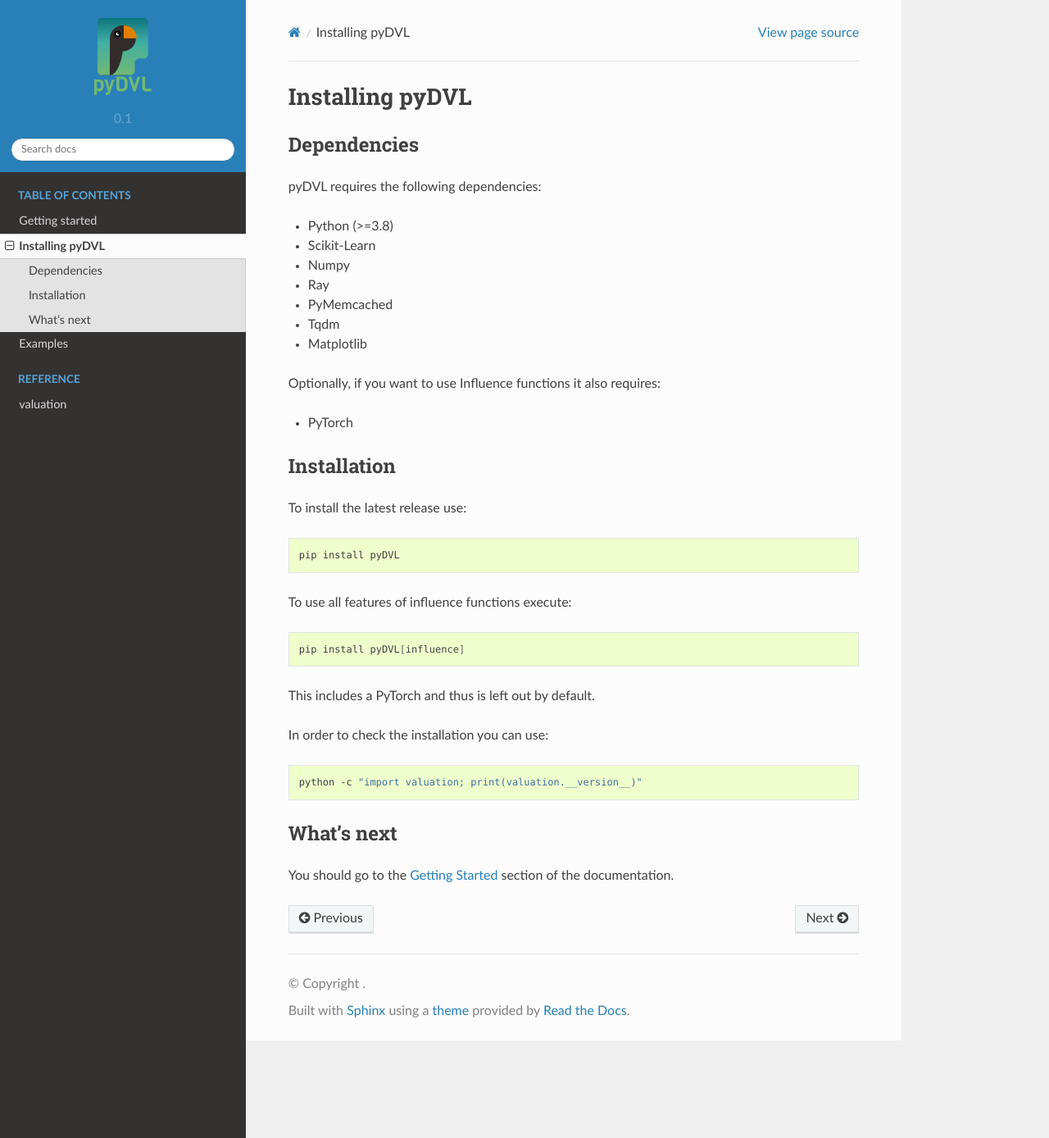
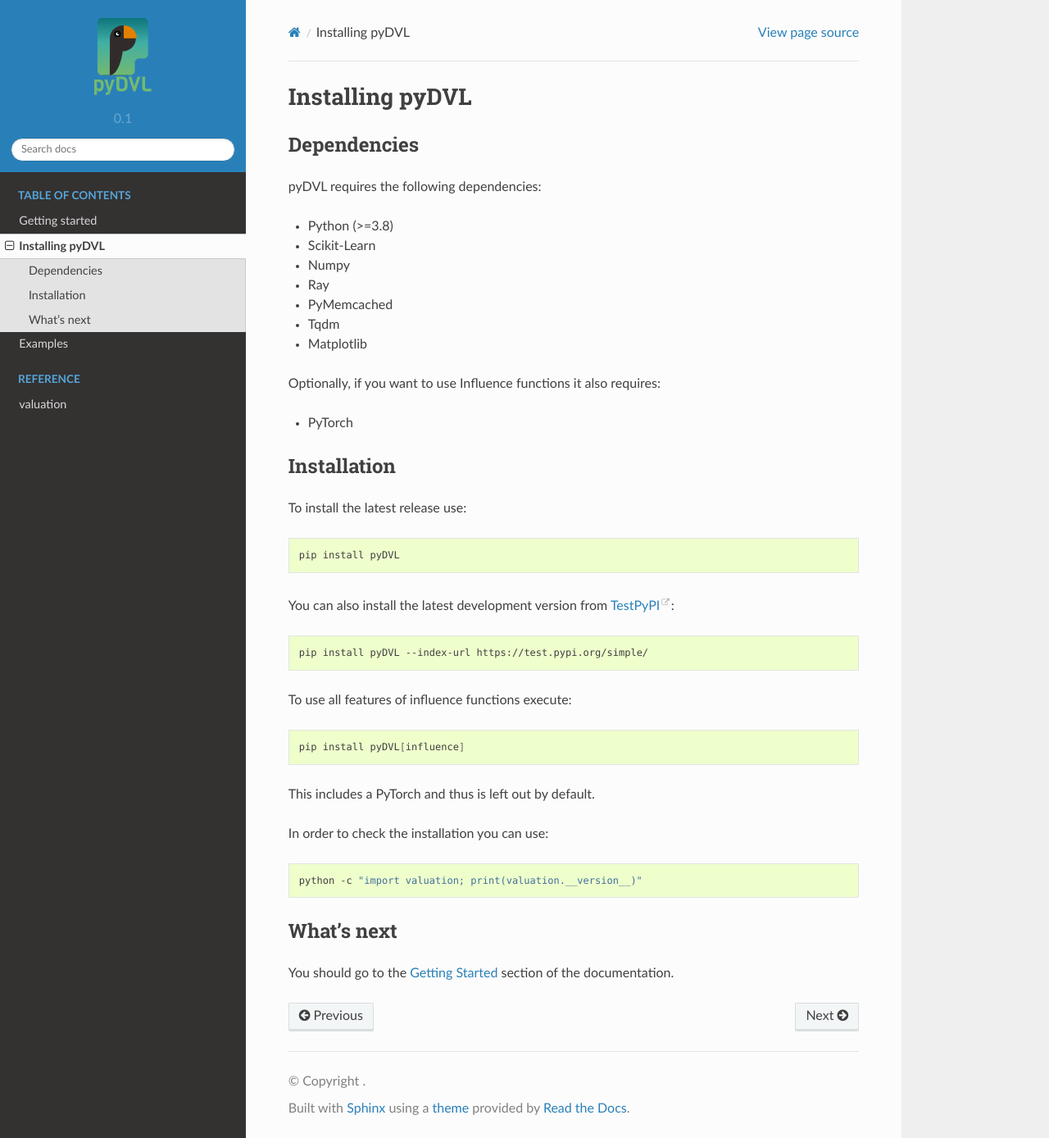
Before and after one commit to mdbenito/pyDVL, a Sphinx documentation site: the page built from docs/install.rst, in a window 1280 px wide and 1388 px high. Shown: the whole window at 82% size. Built offline with Sphinx 7.4.7 and the Read the Docs theme 2.0.0, drawn with Linux system fonts in a browser that asks for light colours.

Commit message:
Add instructions for installing development version from testpypi
Former-commit-id: 1e971efff78e4469594afa4a3af5b6312f26e605

```diff
--- a/docs/install.rst
+++ b/docs/install.rst
@@ -30,6 +30,12 @@ To install the latest release use:
 
     pip install pyDVL
 
+You can also install the latest development version from `TestPyPI <https://test.pypi.org/project/pyDVL/>`_:
+
+.. code-block:: shell
+
+    pip install pyDVL --index-url https://test.pypi.org/simple/
+
 To use all features of influence functions execute:
 
 .. code-block:: shell
```
Also changed, not shown: README.md (+6 -0 lines).
